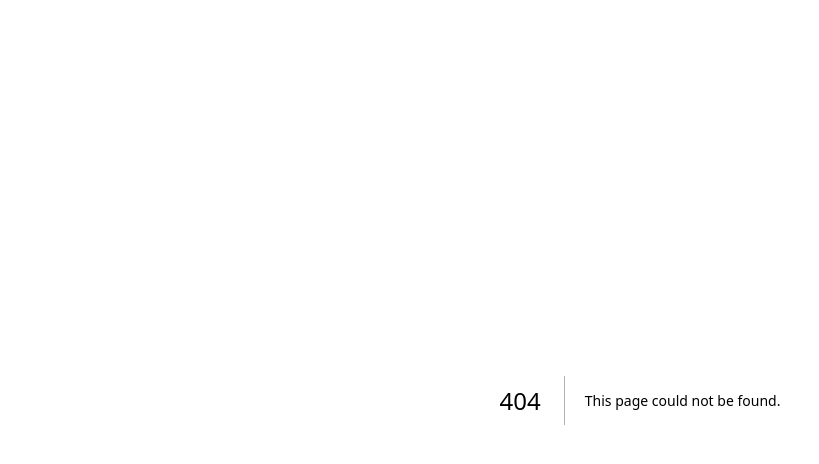
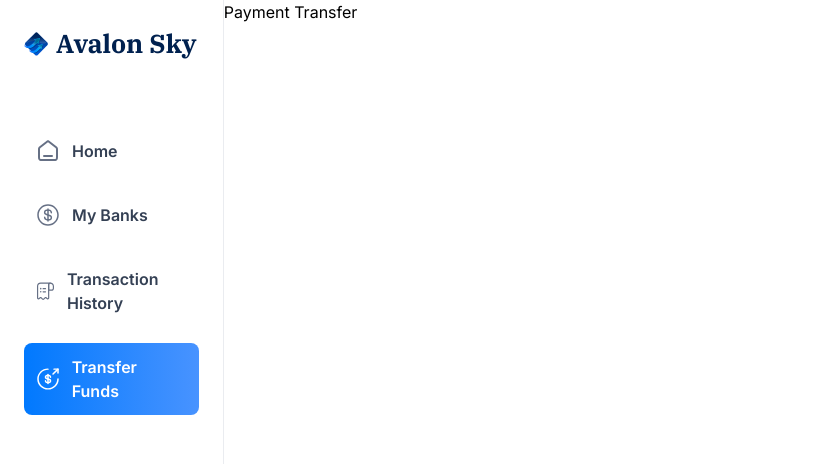
Before and after one commit to atikxcode/banking-website, a Next.js app: page /payment-transfer in a window 1280 px wide. Before the commit this address had no page. Shown: the top 464 px of the page, without its empty margins (0-819 px from the left). Built offline with nearby package versions, Linux system fonts and the light colour scheme.

Commit message:
implement the complete layout

```diff
--- /dev/null
+++ b/app/(root)/my-banks/page.tsx
@@ -0,0 +1,11 @@
+import React from 'react'
+
+const MyBanks = () => {
+  return (
+    <div>
+      <h2>My Banks</h2>
+    </div>
+  )
+}
+
+export default MyBanks
--- /dev/null
+++ b/app/(root)/payment-transfer/page.tsx
@@ -0,0 +1,11 @@
+import React from 'react'
+
+const Transfer = () => {
+  return (
+    <div>
+      <h2>Payment Transfer</h2>
+    </div>
+  )
+}
+
+export default Transfer
--- /dev/null
+++ b/app/(root)/transaction-history/page.tsx
@@ -0,0 +1,11 @@
+import React from 'react'
+
+const TransactionHistory = () => {
+  return (
+    <div>
+      <h2>Transaction</h2>
+    </div>
+  )
+}
+
+export default TransactionHistory
```
